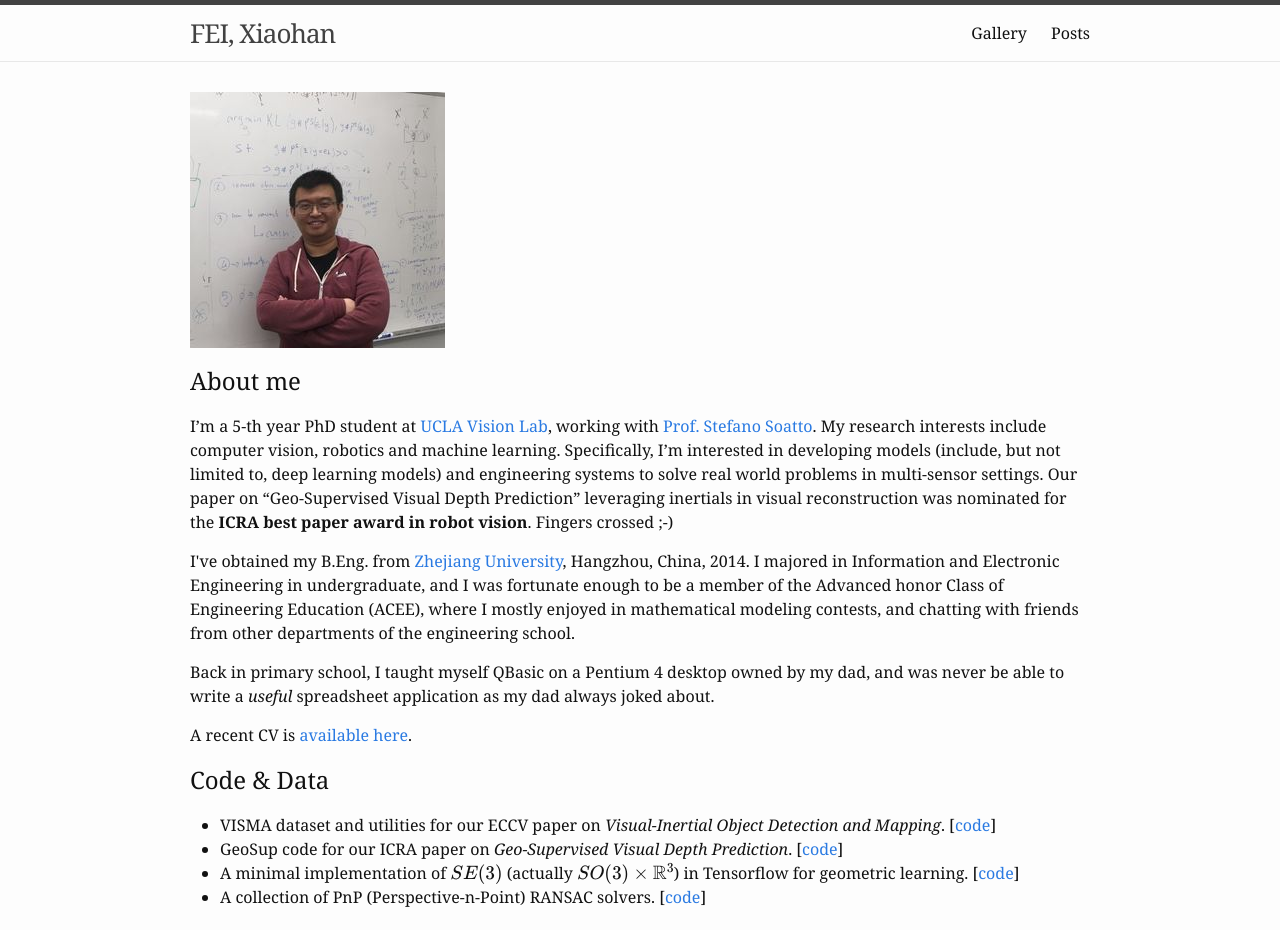
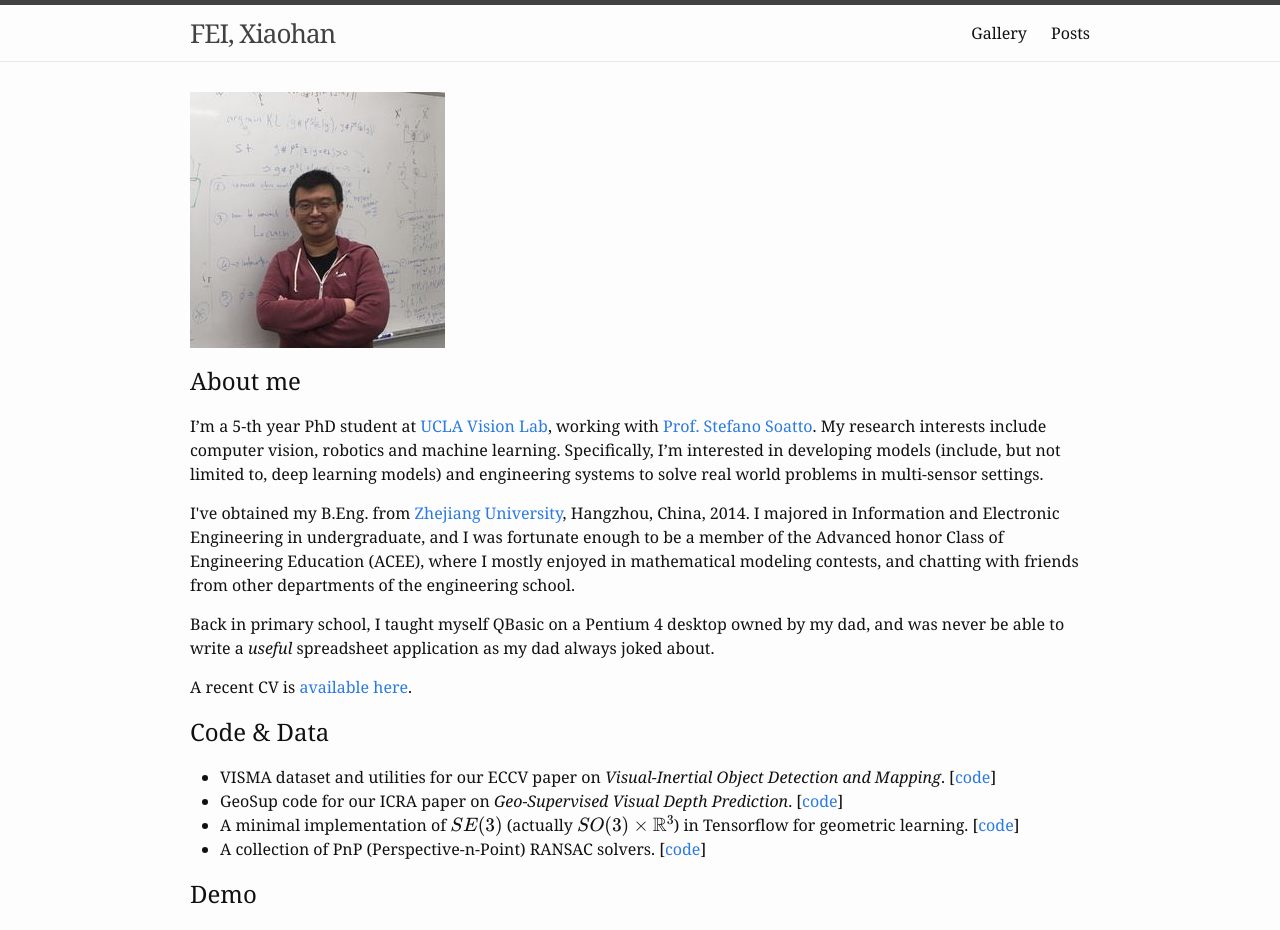
Before and after one commit to feixh/feixh.github.com, a Jekyll site: the page built from index.md, in a window 1280 px wide and 1400 px high. Shown: the top 930 px of the window. Built offline with Jekyll 4.4.1, drawn with Linux system fonts in a browser that asks for light colours; formulas are drawn with MathJax 3; some of the changed text lies outside the part shown.

Commit message:
hide award nomination

```diff
--- a/index.md
+++ b/index.md
@@ -9,7 +9,9 @@ layout: default
 
 ## About me
 I'm a 5-th year PhD student at [UCLA Vision Lab][about_visionlab], working with [Prof. Stefano Soatto][about_ss].
-My research interests include computer vision, robotics and machine learning. Specifically, I'm interested in developing models (include, but not limited to, deep learning models) and engineering systems to solve real world problems in multi-sensor settings. Our paper on "Geo-Supervised Visual Depth Prediction" leveraging inertials in visual reconstruction was nominated for the **ICRA best paper award in robot vision**. Fingers crossed ;-)
+My research interests include computer vision, robotics and machine learning. Specifically, I'm interested in developing models (include, but not limited to, deep learning models) and engineering systems to solve real world problems in multi-sensor settings.
+
+<!-- Our paper on "Geo-Supervised Visual Depth Prediction" leveraging inertials in visual reconstruction was nominated for the **ICRA best paper award in robot vision**. Fingers crossed ;-) -->
 
 I\'ve obtained my B.Eng. from [Zhejiang University][about_zju], Hangzhou, China, 2014. I majored in Information and Electronic Engineering in undergraduate, and I was fortunate enough to be a member of the Advanced honor Class of Engineering Education (ACEE), where I mostly enjoyed in mathematical modeling contests, and chatting with friends from other departments of the engineering school.
 
@@ -53,7 +55,7 @@ A recent CV is [available here][resume].
 - Geo-Supervised Visual Depth Prediction\\
     Xiaohan Fei, Alex Wong, Stefano Soatto\\
     To appear in *International Conference on Robotics and Automation*, 2019\\
-    **Finalist of ICRA Best Robot Vision Paper Award** \\
+    <!-- **Finalist of ICRA Best Robot Vision Paper Award** \\ -->
     Also in *IEEE Robotics and Automation Letters (RA-L)*, 2019\\
     \[[paper][geosup_paper]\]
 
```
